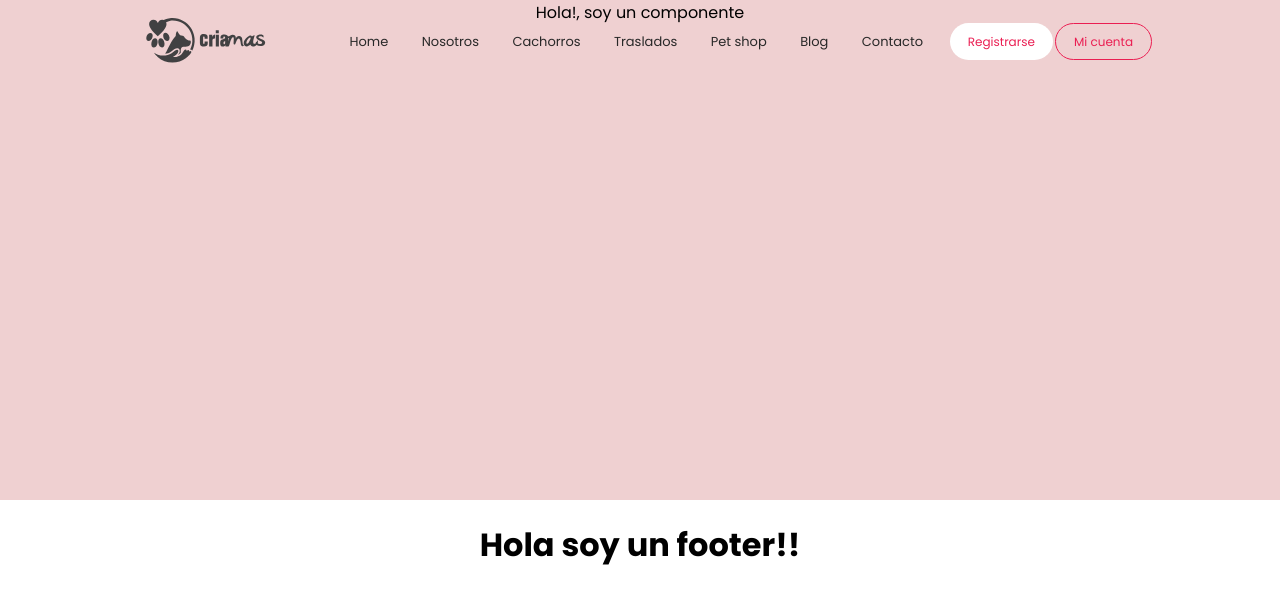
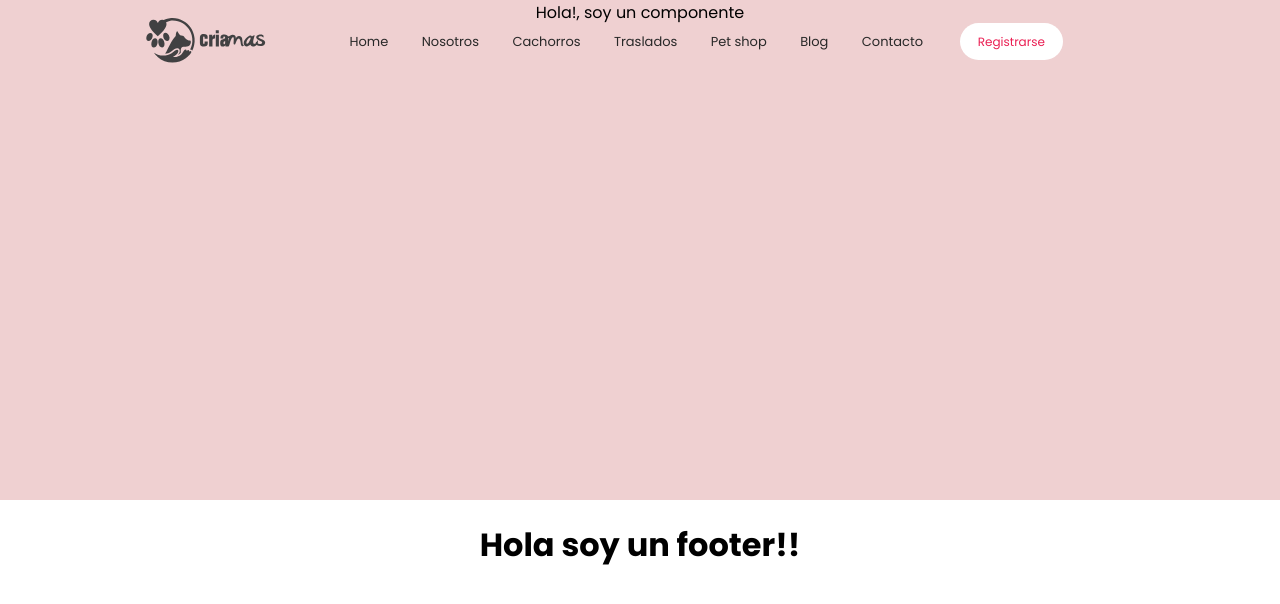
Before and after one commit to osmarycarrillo/criamas-project, a React (Create React App) app in the folder criamas/: page / in a window 1280 px wide. Shown: the top 604 px of the page. Built offline with nearby package versions, Linux system fonts and the light colour scheme.

Commit message:
add last-changes

```diff
--- /dev/null
+++ b/criamas/src/components/Button.js
@@ -0,0 +1,12 @@
+import React, { Component } from 'react';
+
+const Button = props => {
+    return (
+        <div className="box_buttons">
+              <button id="register_button" className="signin">{props.name}</button>
+              {/* <button id="account" className="login">Mi cuenta</button> */}
+        </div>
+    );
+}
+
+export default Button;
--- a/criamas/src/components/Navheader.js
+++ b/criamas/src/components/Navheader.js
@@ -2,6 +2,7 @@ import React from 'react';
 import img_logo from '../stylesheet/img_svg/logo_criamas.svg';
 import { Link } from "react-router-dom";
 import '../stylesheet/App.css';
+import Button from './Button';
 
 
 class Navheader extends React.Component {
@@ -39,8 +40,7 @@ class Navheader extends React.Component {
 
           </ul>
           <div className="box_buttons">
-              <button id="register_button" className="signin">Registrarse</button>
-              <button id="account" className="login">Mi cuenta</button>
+            <Button name="Registrarse"></Button>
           </div>
         </div>
       </nav>
```
